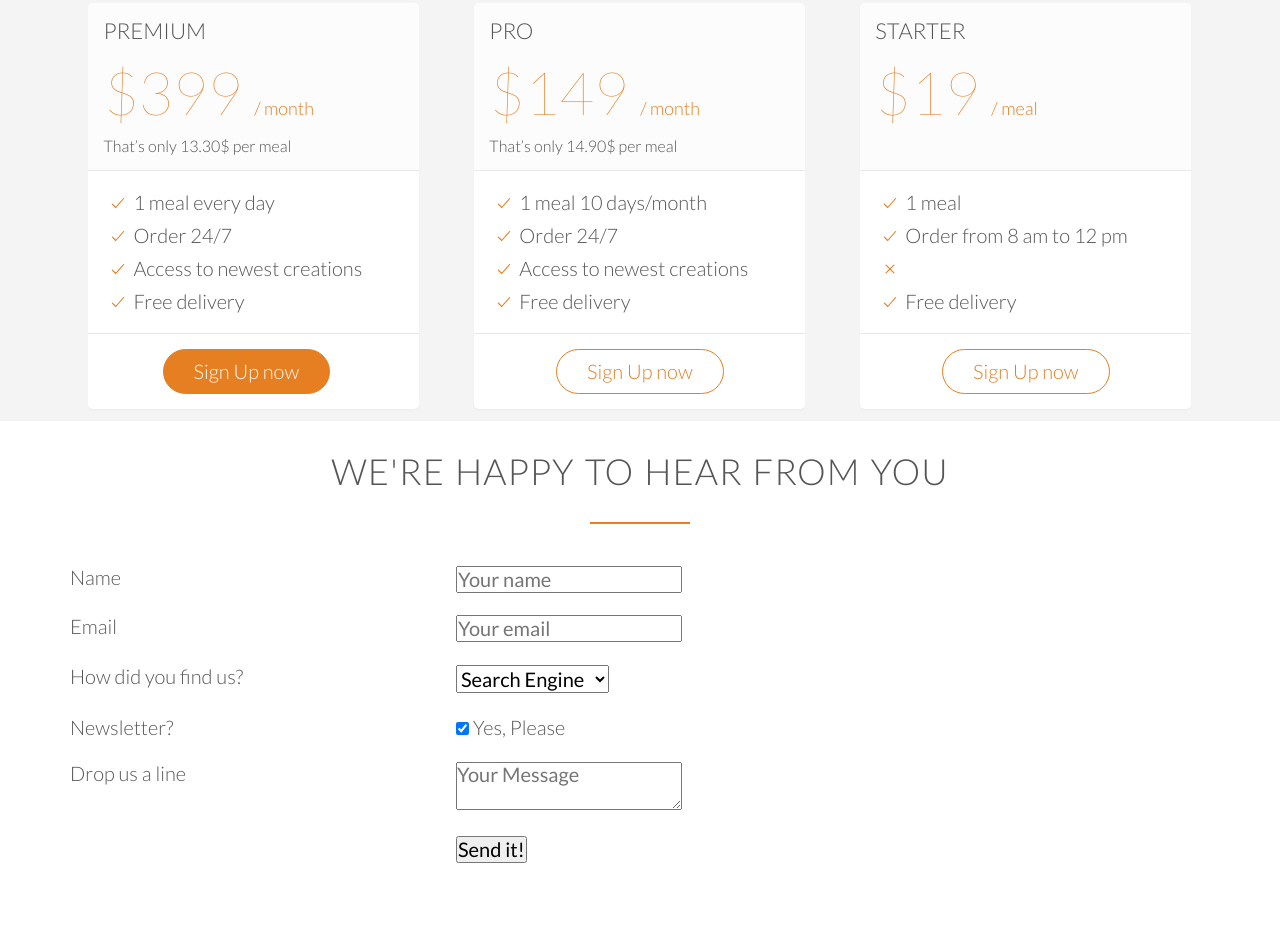
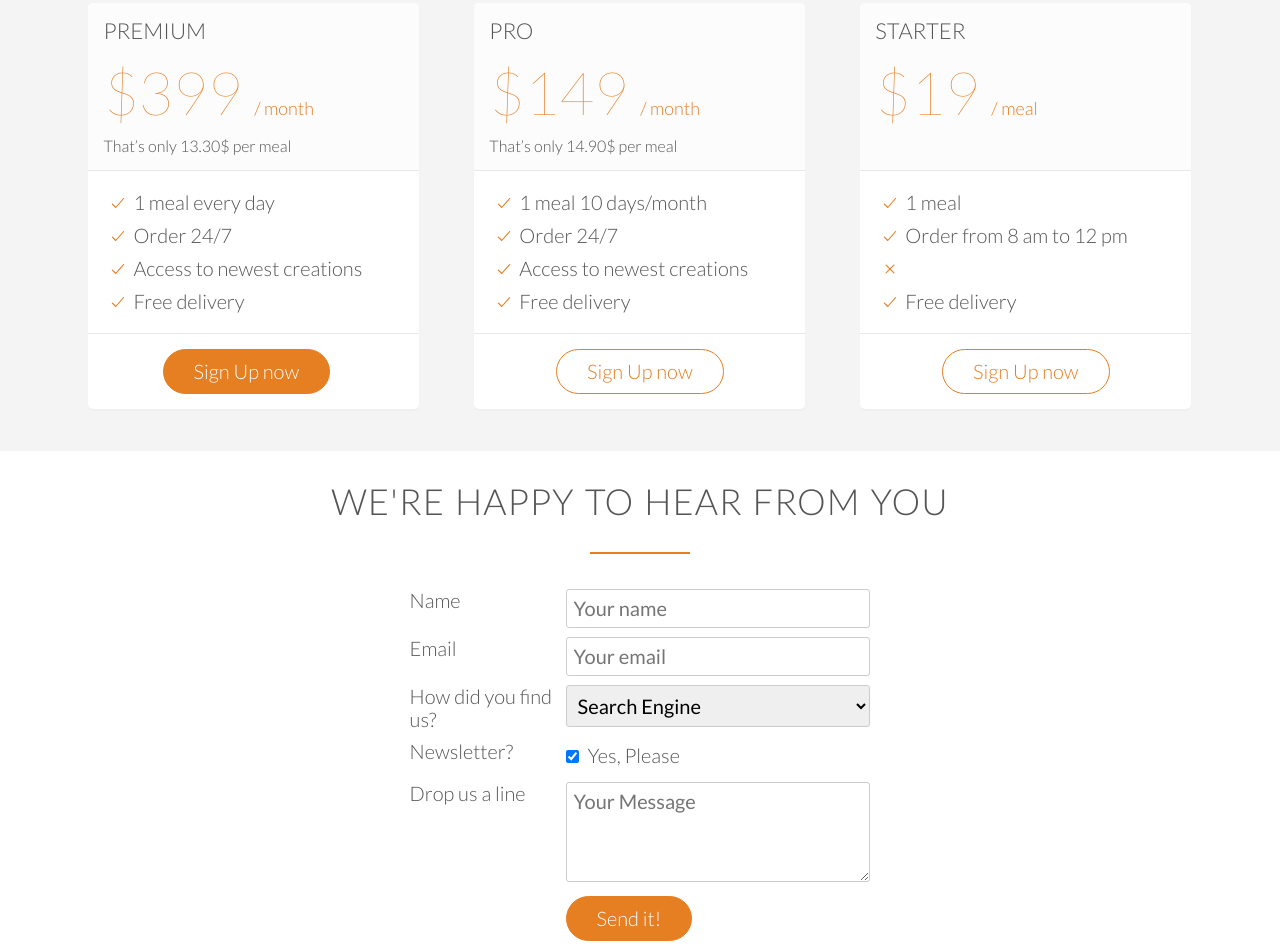
Before and after one commit to Gagandeep39/Gagandeep39-css-food-shop, a plain HTML site: page index.html in a window 1280 px wide. Shown: the part 3544-4489 px from the top of the page. Before the commit the page ends 4419 px from the top, so only its background shows below. Drawn offline with nearby package versions, Linux system fonts and the light colour scheme.

Commit message:
Added styling in form

```diff
--- a/resources/css/style.css
+++ b/resources/css/style.css
@@ -127,7 +127,8 @@ a:active {
 /* Buttons */
 
 .btn:link,
-.btn:visited {
+.btn:visited,
+input[type='submit'] {
   /* Provides formatting like  block element, but doesnt occupy the whole width */
   display: inline-block;
   padding: 10px 30px;
@@ -141,7 +142,8 @@ a:active {
 }
 
 .btn-full:link,
-.btn-full:visited {
+.btn-full:visited,
+input[type='submit'] {
   background-color: #e67e22;
   border: 1px solid #e67e22;
   color: #fff;
@@ -155,7 +157,9 @@ a:active {
 }
 
 .btn:hover,
-.btn:active {
+.btn:active,
+input[type='submit']:hover,
+input[type='submit']:active {
   background-color: #cf6d17;
 }
 
@@ -425,6 +429,7 @@ cite img {
   width: 90%;
   margin-left: 5%;
   box-shadow: 0 2px 2px #efefef;
+  margin-bottom: 30px;
 }
 
 .plan-box div {
@@ -469,3 +474,35 @@ cite img {
 .plan-box ul li {
   padding: 5px 0;
 }
+
+/* ------------------------------------------------ */
+/* Contact form */
+/* ------------------------------------------------ */
+
+.contact-form {
+  width: 60%;
+  margin: 0 auto;
+}
+
+input[type='text'],
+input[type='email'],
+textarea,
+select {
+  width: 100%;
+  padding: 7px;
+  border-radius: 3px;
+  border: 1px solid #ccc;
+}
+
+textarea {
+  height: 100px;
+}
+
+input[type='checkbox'] {
+  margin: 10px 5px 10px 0;
+}
+
+/* Removes blackish outline on clicking n elemnt */
+*:focus {
+  outline: none;
+}
```
